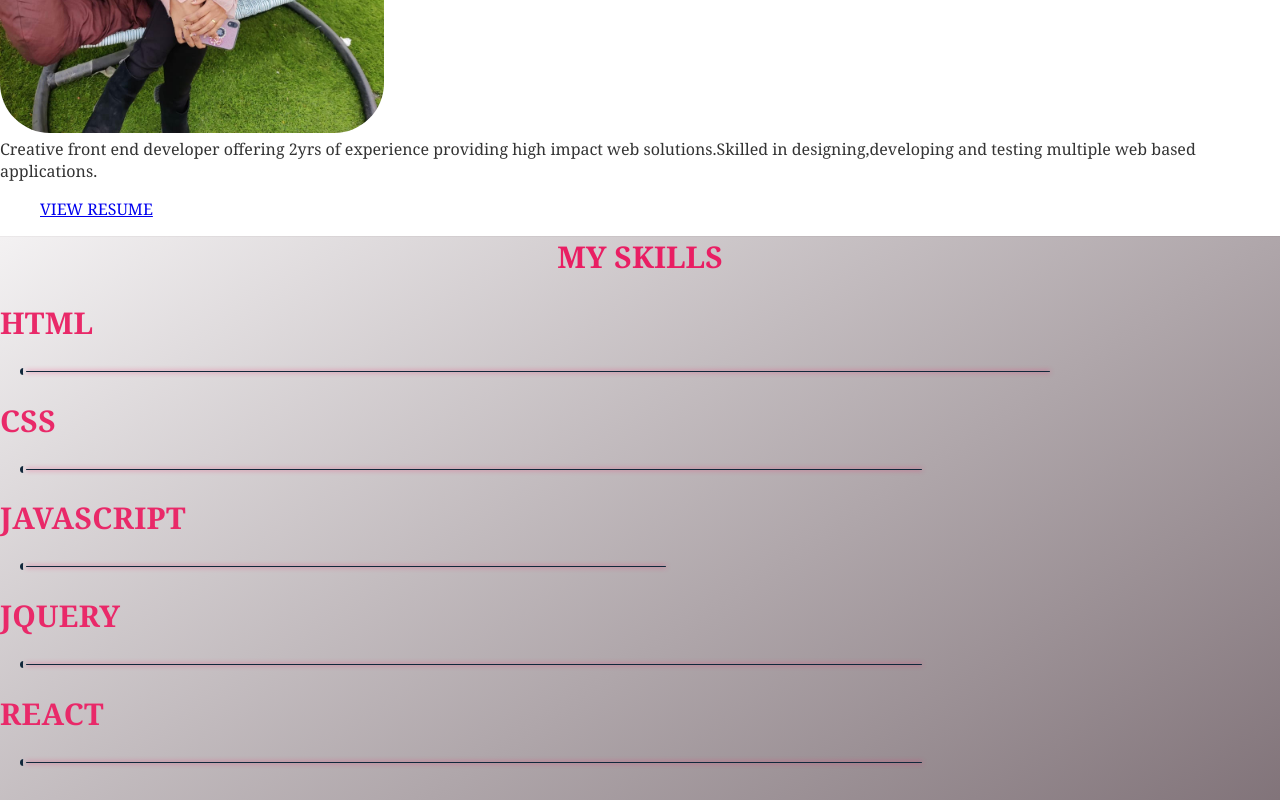
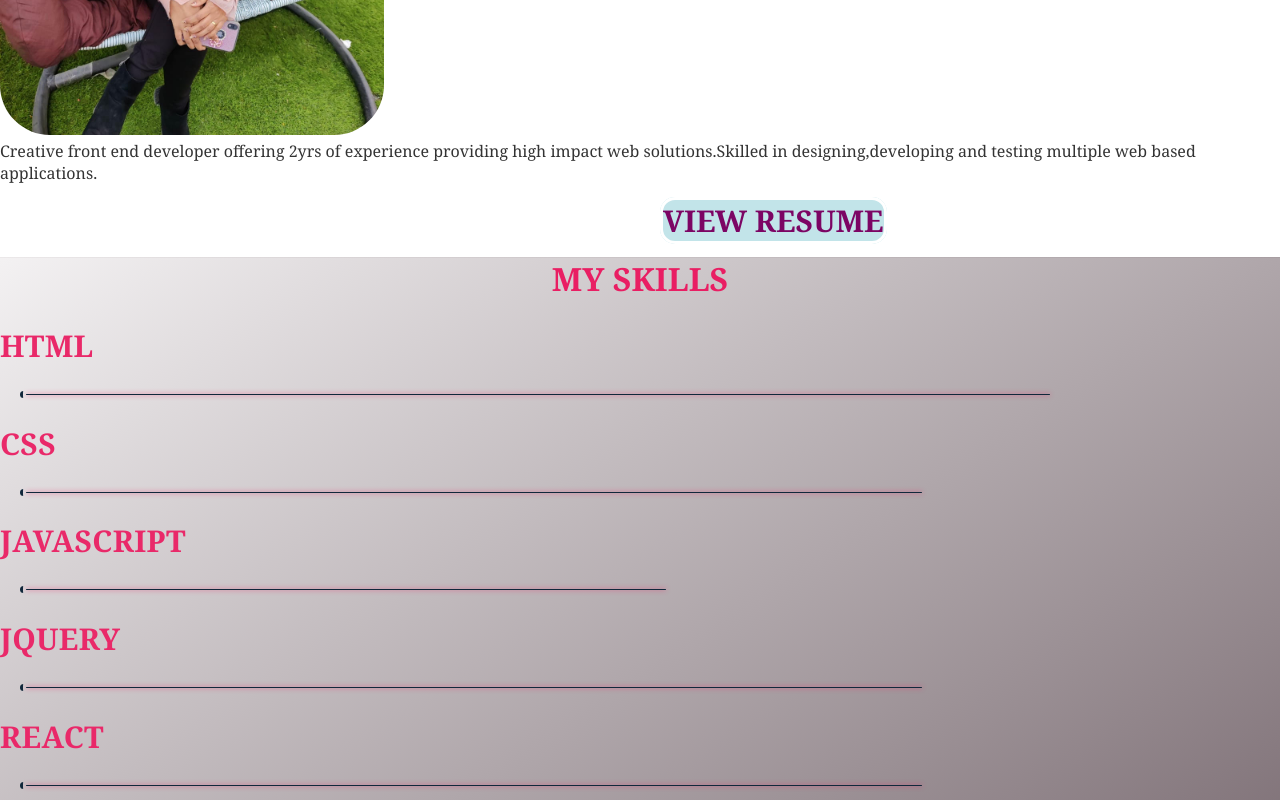
Before and after one commit to Malhotrakarishma/portfolio.github.io, a plain HTML site: page index.html in a window 1280 px wide. Shown: the part 1280-2080 px from the top of the page. Drawn offline with nearby package versions, Linux system fonts and the light colour scheme.

Commit message:
Add files via upload

```diff
--- a/css/index.css
+++ b/css/index.css
@@ -47,6 +47,7 @@ header.header {
   margin-left: 100px;
   float: left;
   color: #e91e63;
+  font-weight: bold;
 
 }
 .menu {
@@ -234,7 +235,8 @@ header.header {
 About me details */
 .section1,
 .section2 {
-  font-size: 30px;
+  font-size: 32px;
+  font-weight: bolder;
   display: flex;
   justify-content: center;
   color: #e91e63;
@@ -261,6 +263,23 @@ div li{
   margin-top: 5px; */
   /* position: fixed
 /* }    */
+
+
+
+ .resume{
+   margin-left:50%;
+  font-size: 12px;
+  color: rgb(124, 5, 100);
+  text-decoration: none;
+  font-size: 30px;
+  font-weight: bold;
+  border-style: solid;
+  border-radius:15px;
+  background-color: rgb(194, 228, 233);
+  border-color: white;
+
+ }
+
 
 .img1 {
   border-radius: 50px;
@@ -297,8 +316,8 @@ div li{
 .popupcontent {
   top: 50%;
   left: 50%;
-  width: 550px;
-  height: 550px;
+  /* width: 550px;
+  height: 550px; */
   transform: translate(-50%, -50%);
   background-image: linear-gradient(to bottom right, rgb(255, 0, 119), rgb(112, 112, 78));
   border-radius: 20px;
@@ -322,7 +341,7 @@ label{
     margin-left: 20px;
     font-size: 20px;
     margin-bottom: 16px;
-    color: rgb(124, 110, 65);
+    color: rgb(197, 156, 21);
 }
 input[type=text],textarea {
   display: block;
```
